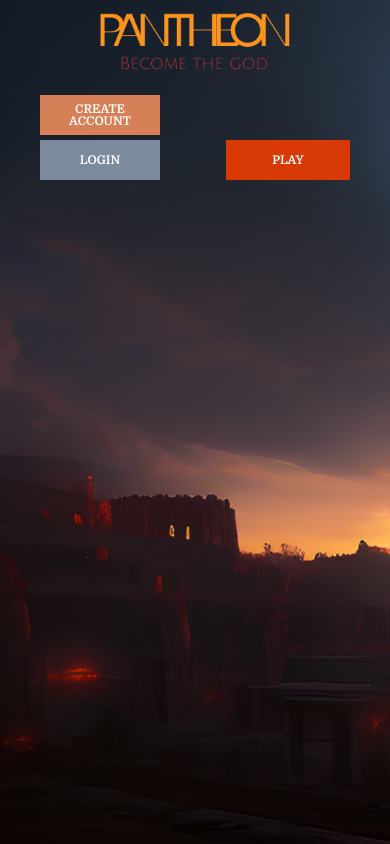
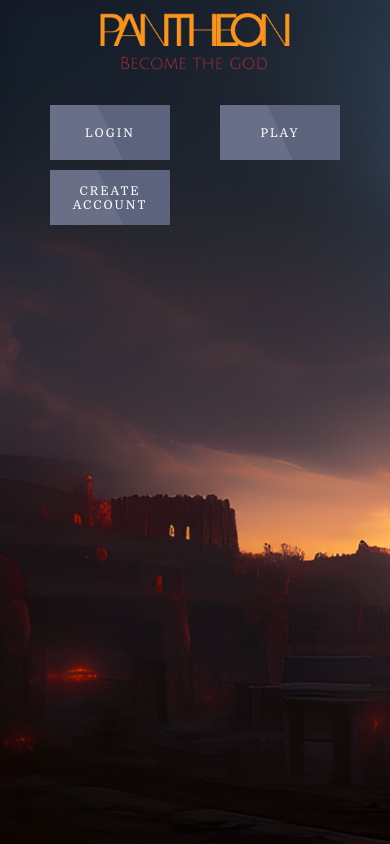
Before and after one commit to MVPmiami/pantheon, a Vue app in the folder client/: page / in a window 390 px wide. Built offline with nearby package versions, Linux system fonts and the light colour scheme.

Commit message:
test-btns: added test btns

```diff
--- a/client/src/assets/styles/resets.scss
+++ b/client/src/assets/styles/resets.scss
@@ -18,6 +18,9 @@ body {
   margin: 0 auto;
   overflow: hidden;
 }
+:root{
+  --x: 45deg;
+}
 
 @media(max-width:1380px){
   body{
--- /dev/null
+++ b/client/src/components/atoms/TestButton.vue
@@ -0,0 +1,78 @@
+<script setup lang="ts">
+import { ref, Ref } from 'vue'
+
+const btn: Ref<null | any | HTMLElement> = ref(null)
+
+let animation: (event: MouseEvent) => void = (event) => {
+  let rect = btn.value.getBoundingClientRect()
+  let x = event.clientX * 3 - rect.left
+  btn.value.style.setProperty('--x', x + 'deg')
+};
+
+</script>
+<template>
+  <a ref="btn" href="#" :class="$style.wrapper" @mousemove="animation">
+    <i></i><i></i>
+    <span>
+      <slot />
+    </span>
+  </a>
+</template>
+<style lang="scss" module>
+.wrapper {
+  display: inline-block;
+  margin: 0 auto;
+  position: relative;
+  box-sizing: border-box;
+  width: 15rem;
+  height: 5.5rem;
+  background-color: aliceblue;
+
+  &:hover {
+    i {
+      box-sizing: border-box;
+      position: absolute;
+      inset: -2px;
+      display: block;
+      background-color: red;
+      border-radius: 0.5rem;
+      background: linear-gradient(var(--x), #c71835, #0e1538, #0e1538, #fc931d);
+    }
+  }
+
+  span {
+    box-sizing: border-box;
+    position: absolute;
+    top: 0rem;
+    left: 0rem;
+    width: 100%;
+    height: 100%;
+    display: flex;
+    justify-content: center;
+    align-items: center;
+    text-transform: uppercase;
+    color: white;
+    letter-spacing: 0.2rem;
+    font-family: $font-family;
+    font-size: 1.6rem;
+    background: rgba(14, 21, 56, 0.65);
+    overflow: hidden;
+
+    &:hover {
+      border: 0.1rem solid #040a29;
+      border-radius: 0.3rem;
+    }
+
+    &:before {
+      content: '';
+      position: absolute;
+      top: 0rem;
+      left: -50%;
+      width: 100%;
+      height: 100%;
+      background: rgba(255, 255, 255, 0.075);
+      transform: skew(25deg);
+    }
+  }
+}
+</style>
--- a/client/src/components/organisms/Header.vue
+++ b/client/src/components/organisms/Header.vue
@@ -1,19 +1,19 @@
 <script setup lang="ts">
-import Button from '../atoms/Button.vue';
+import TestButton from '../atoms/TestButton.vue';
 </script>
 
 <template>
     <header :class="[$style.header, $style.container]">
         <div :class="$style.logo"></div>
-        <Button :class="[$style.btn, $style.loginBtn]" color="grey">Login</Button>
-        <Button :class="[$style.btn, $style.createBtn]" color="orange">Create account</Button>
-        <Button :class="[$style.btn, $style.playBtn]" color="red">Play</Button>
+        <TestButton :class="[$style.btn, $style.login]">login</TestButton>
+        <TestButton :class="[$style.btn, $style.createBtn]">create account</TestButton>
+        <TestButton :class="[$style.btn, $style.playBtn]">play</TestButton>
     </header>
 </template>
 
 <style lang="scss" module>
 .header {
-    height: 18rem;
+    height: 22rem;
     display: flex;
     position: relative;
 
@@ -29,15 +29,17 @@ import Button from '../atoms/Button.vue';
 
     .btn {
         position: absolute;
-        bottom: 0rem;
+        bottom: 2rem;
+        left: 2rem;
     }
 
     .createBtn {
-        left: 15.5rem
+        left: 18.5rem;
+        width: 20rem;
     }
 
     .playBtn {
-        right: 0rem;
+        right: -109rem;
         padding: 1.5rem 6rem;
     }
 }
@@ -47,35 +49,65 @@ import Button from '../atoms/Button.vue';
         .logo {
             left: 12px;
         }
+
+        .playBtn {
+            right: -70rem;
+        }
     }
 }
 
 @media(max-width:980px) {
     .header {
+        .btn {
+            left: 1rem;
+        }
+
         .createBtn {
-            left: 12.5rem
+            left: 18.5rem
         }
 
         .logo {
             left: 0px;
+        }
+
+        .playBtn {
+            right: -40rem;
         }
     }
 }
 
 @media(max-width:680px) {
     .header {
+        height: 26rem;
+
         .btn {
             position: absolute;
             bottom: 0rem;
+            font-size: 1.4rem;
+            width: 12rem;
+
+            & span {
+                font-size: 1.2rem;
+            }
+        }
+
+        .login {
+            left: 1rem;
+            bottom: 10rem;
         }
 
         .createBtn {
-            left: 0rem;
-            bottom: 4.5rem;
+            left: 1rem;
+            bottom: 3.5rem;
+
+            & span {
+                text-align: center;
+            }
         }
 
         .playBtn {
-            right: 0rem;
+            right: -16rem;
+            bottom: 10rem;
             padding: 1.5rem 6rem;
         }
 
```
Also changed, not shown: client/src/components/pages/Main.vue (+5 -5 lines).
